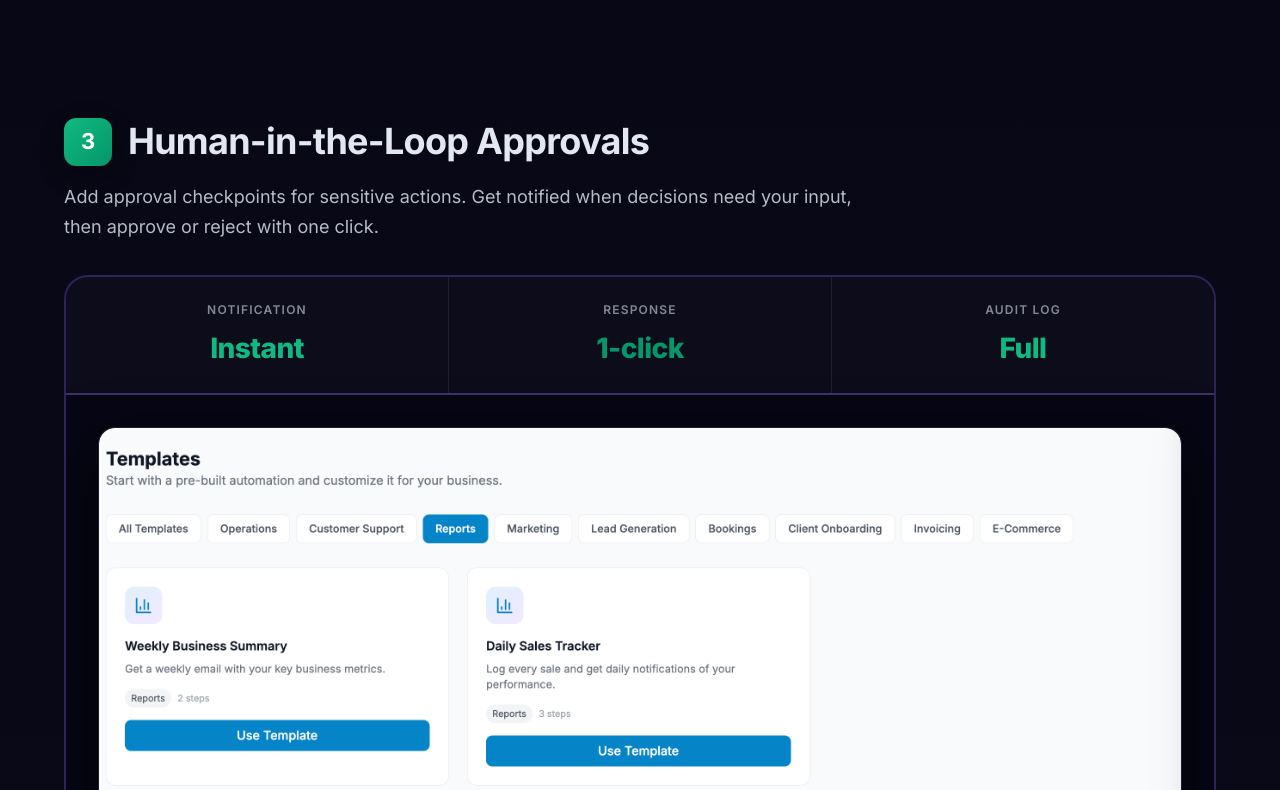
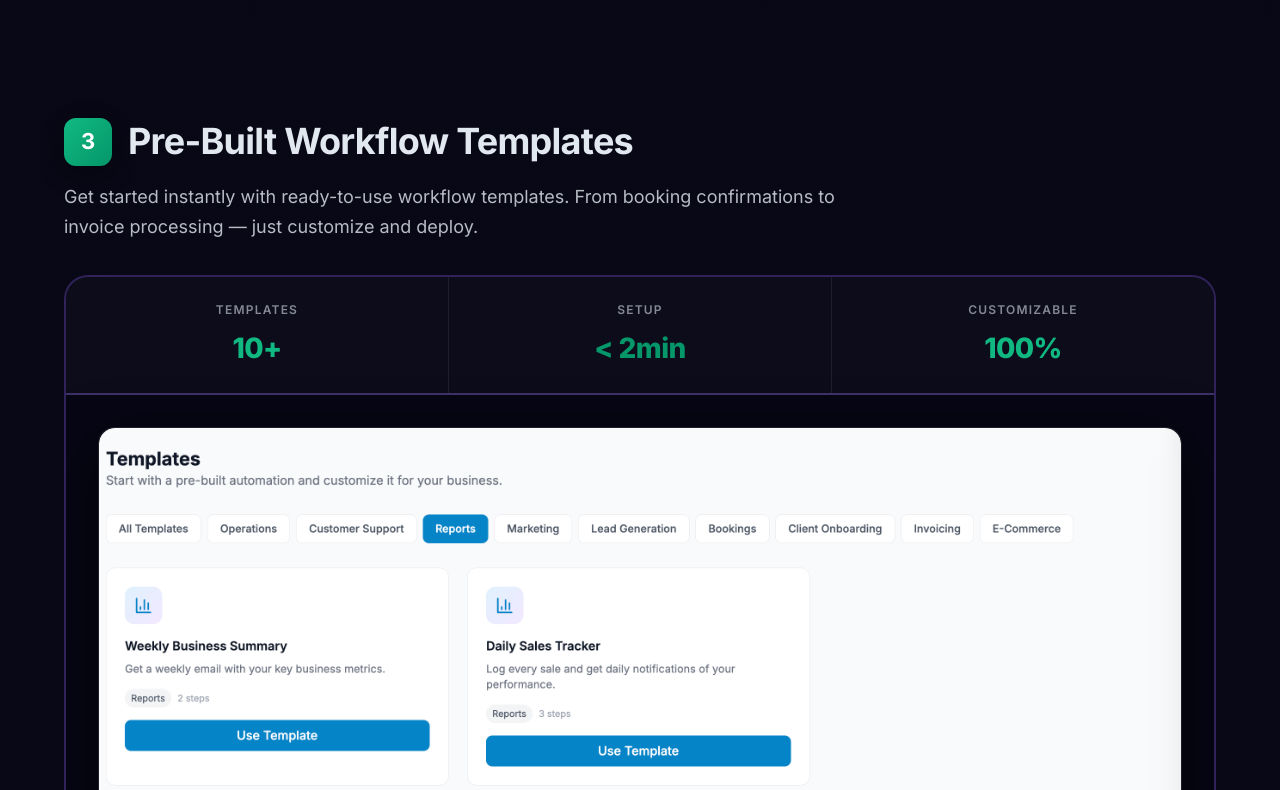
Before and after one commit to Abelo9996/Aivaro, a Next.js app in the folder web/: page /landing in a window 1280 px wide. Shown: the part 5430-6220 px from the top of the page. Built offline with nearby package versions, Linux system fonts and the light colour scheme.

Commit message:
Replaced Sections

```diff
--- a/web/src/app/landing/page.tsx
+++ b/web/src/app/landing/page.tsx
@@ -848,14 +848,14 @@ function FeatureShowcaseSection() {
     },
     {
       id: 3,
-      title: 'Human-in-the-Loop Approvals',
-      description: 'Add approval checkpoints for sensitive actions. Get notified when decisions need your input, then approve or reject with one click.',
+      title: 'Pre-Built Workflow Templates',
+      description: 'Get started instantly with ready-to-use workflow templates. From booking confirmations to invoice processing — just customize and deploy.',
       image: '/images/example_tool_3.png',
       gradient: 'linear-gradient(135deg, #10b981 0%, #059669 100%)',
       metrics: [
-        { label: 'Notification', value: 'Instant', color: '#10b981' },
-        { label: 'Response', value: '1-click', color: '#059669' },
-        { label: 'Audit Log', value: 'Full', color: '#10b981' },
+        { label: 'Templates', value: '10+', color: '#10b981' },
+        { label: 'Setup', value: '< 2min', color: '#059669' },
+        { label: 'Customizable', value: '100%', color: '#10b981' },
       ]
     },
     {
```
